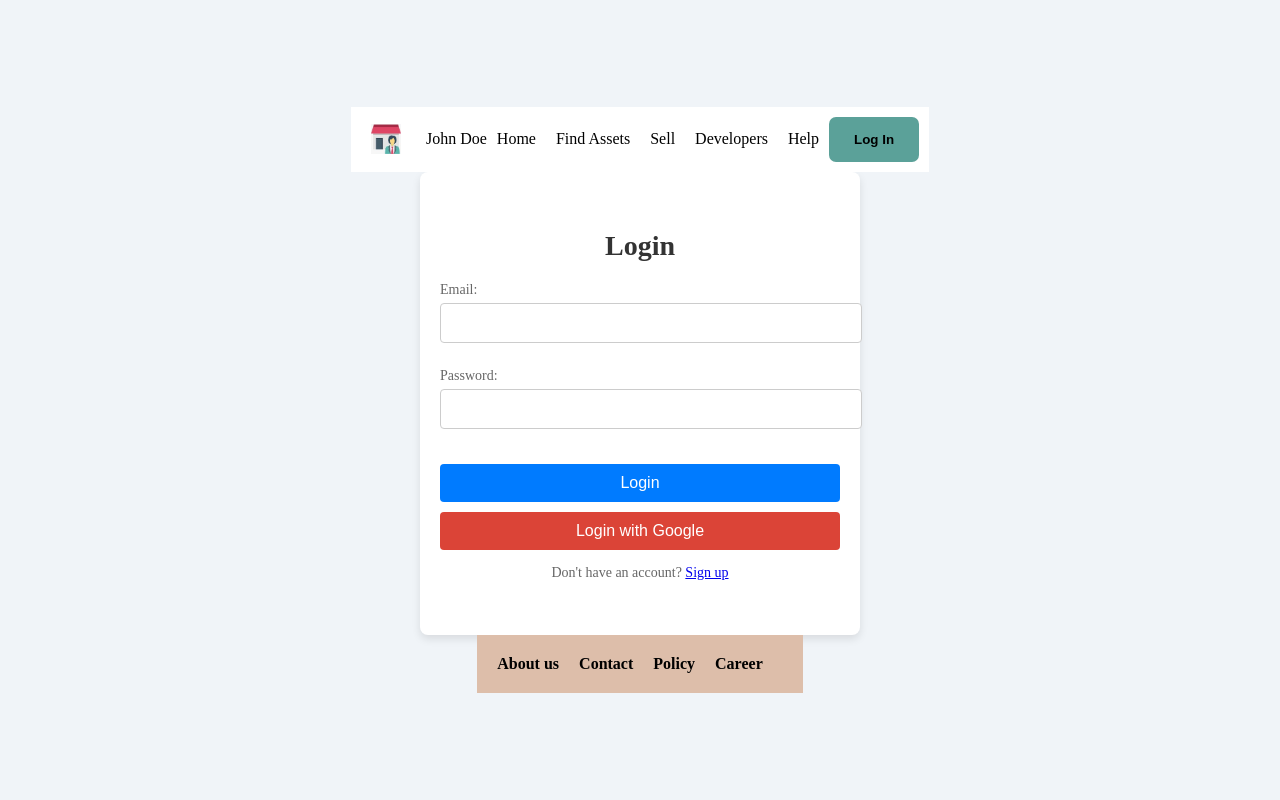
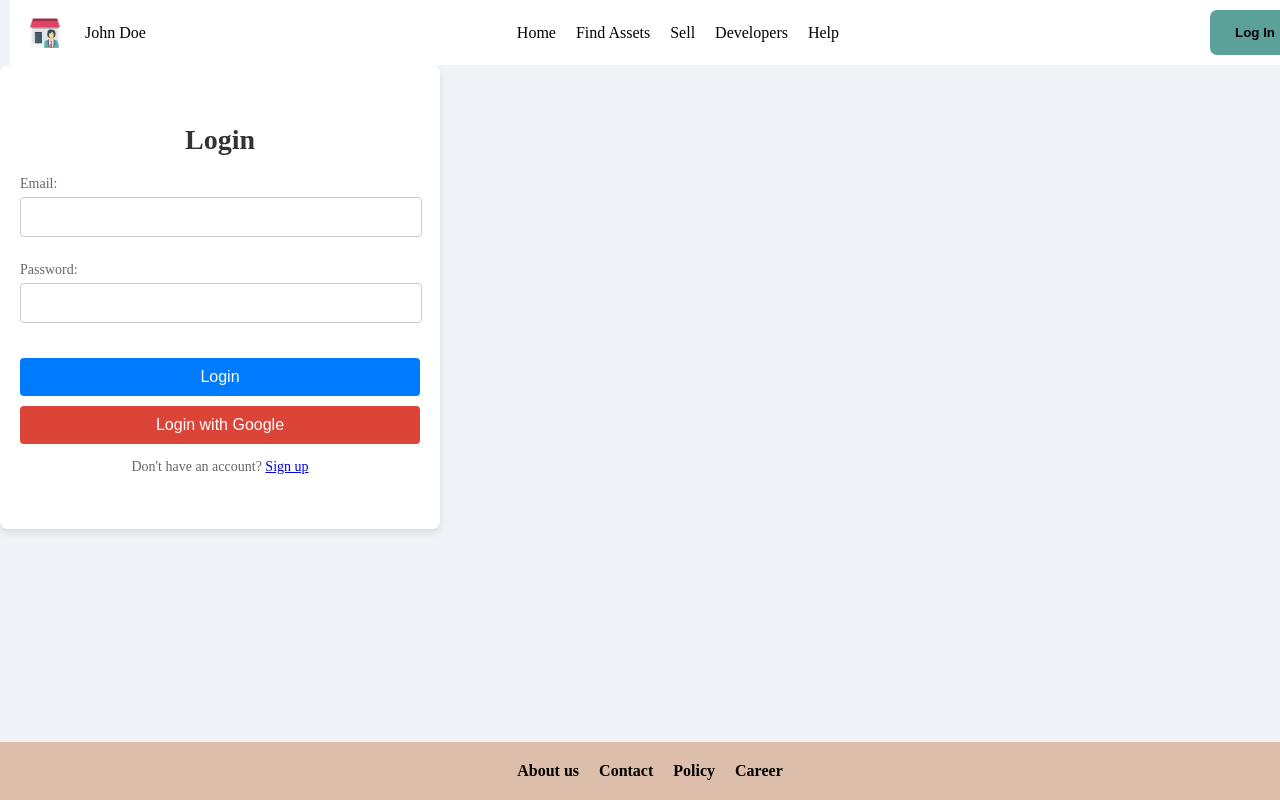
Before and after one commit to Ahmedki1l/Property-AI-Connect-FrontEnd, a React (Vite) app in the folder Project/PAC-FrontEnd/: page /login in a window 1280 px wide. Built offline with nearby package versions, Linux system fonts and the light colour scheme.

Commit message:
Adjust LoginPage input field alignment

```diff
--- a/Project/PAC-FrontEnd/src/css/LoginPage.css
+++ b/Project/PAC-FrontEnd/src/css/LoginPage.css
@@ -3,10 +3,24 @@
   display: flex;
   flex-direction: column;
   min-height: 100vh;
-  justify-content: center; /* Center vertically */
-  align-items: center; /* Center horizontally */
   background-color: #f0f4f8;
   font-family: 'Arial, sans-serif';
+}
+
+.navbar {
+  width: 100%;
+}
+
+.footer {
+  width: 100%;
+  margin-top: auto;
+}
+
+.loginContentContainer {
+  display: flex;
+  justify-content: center;
+  align-items: center;
+  flex: 1;
 }
 
 .loginContent {
@@ -16,17 +30,18 @@
   background-color: #ffffff;
   box-shadow: 0 4px 8px rgba(0, 0, 0, 0.1);
   border-radius: 8px;
+  text-align: center;
 }
 
 .loginContent h1 {
   font-size: 28px;
   color: #333333;
   margin-bottom: 20px;
-  text-align: center;
 }
 
 .loginContent .formGroup {
   margin-bottom: 15px;
+  text-align: left;
 }
 
 .loginContent label {
@@ -37,12 +52,34 @@
 }
 
 .loginContent input {
-  width: 100%;
+  width: calc(100% - 20px); /* Add space for padding */
   padding: 10px;
   font-size: 16px;
   border: 1px solid #cccccc;
   border-radius: 4px;
   margin-bottom: 10px;
+}
+
+.loginContent button {
+  width: 100%;
+  padding: 10px;
+  font-size: 16px;
+  color: #ffffff;
+  background-color: #007bff;
+  border: none;
+  border-radius: 4px;
+  cursor: pointer;
+  margin-top: 10px;
+}
+
+.loginContent .googleLogin {
+  background-color: #db4437;
+}
+
+.loginContent p {
+  font-size: 14px;
+  color: #666666;
+  margin-top: 15px;
 }
 
 .loginContent button {
```
